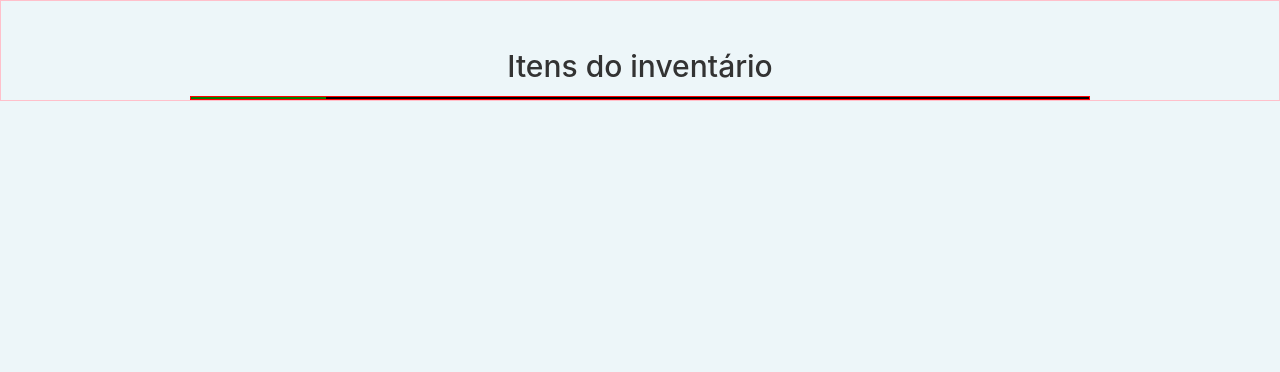
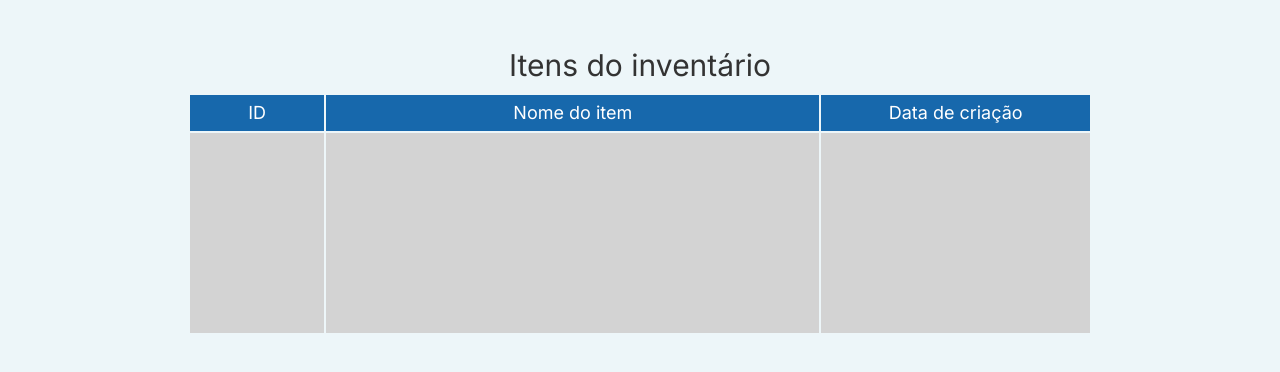
Before and after one commit to renandcr/konia_project_interface, a React (Create React App) app: page / in a window 1280 px wide. Shown: the top 372 px of the page. Built offline with nearby package versions, Linux system fonts and the light colour scheme.

Commit message:
feat: Desenvolver componente InventoryBox e incorporá-lo ao componente HomePage.

```diff
--- a/public/index.html
+++ b/public/index.html
@@ -8,6 +8,12 @@
     <meta
       name="description"
       content="Web site created using create-react-app"
+    />
+    <link rel="preconnect" href="https://fonts.googleapis.com" />
+    <link rel="preconnect" href="https://fonts.gstatic.com" crossorigin />
+    <link
+      href="https://fonts.googleapis.com/css2?family=Inter:wght@400;500;600&display=swap"
+      rel="stylesheet"
     />
     <link rel="apple-touch-icon" href="%PUBLIC_URL%/logo192.png" />
     <!--
--- /dev/null
+++ b/src/components/InventoryBox/index.tsx
@@ -0,0 +1,22 @@
+import {
+  InventoryBoxTwoContainer,
+  InventoryBoxOneContainer,
+  InventoryBoxContainer,
+} from "./style";
+
+export interface IInventoryBox {
+  children: string;
+}
+
+const InventoryBox: React.FC<IInventoryBox> = ({ children }): JSX.Element => {
+  return (
+    <InventoryBoxContainer>
+      <InventoryBoxOneContainer>
+        <h2>{children}</h2>
+      </InventoryBoxOneContainer>
+      <InventoryBoxTwoContainer />
+    </InventoryBoxContainer>
+  );
+};
+
+export default InventoryBox;
--- /dev/null
+++ b/src/components/InventoryBox/style.ts
@@ -0,0 +1,39 @@
+import { VARIABLES } from "../../styles/global";
+import styled from "styled-components";
+
+export const InventoryBoxContainer = styled.div`
+  width: 100%;
+`;
+
+export const InventoryBoxOneContainer = styled.div`
+  display: flex;
+  justify-content: center;
+  align-items: center;
+  width: 100%;
+  padding: 5px;
+  margin-bottom: 2px;
+  background-color: ${VARIABLES.blueColor};
+  h2 {
+    font-size: 10px;
+    line-height: 14px;
+    color: #ffffff;
+
+    @media only screen and (min-width: 425px) {
+      font-size: 14px;
+    }
+    @media only screen and (min-width: 768px) {
+      font-size: 18px;
+      line-height: 18px;
+    }
+  }
+
+  @media only screen and (min-width: 425px) {
+    padding: 9px;
+  }
+`;
+
+export const InventoryBoxTwoContainer = styled.div`
+  width: 100%;
+  min-height: 200px;
+  background-color: #d3d3d3;
+`;
--- a/src/pages/index.tsx
+++ b/src/pages/index.tsx
@@ -1,19 +1,29 @@
+import InventoryBox from "../components/InventoryBox";
+
 import {
   HomePageMainComponent,
-  BoxThreeContainer,
   HomePageComponent,
-  BoxOneContainer,
-  BoxTwoContainer,
+  BoxContainer,
 } from "./style";
 
-const HomePage: React.FC = (): JSX.Element => {
+export interface IHomePage {
+  width?: string;
+}
+
+const HomePage: React.FC<IHomePage> = (): JSX.Element => {
   return (
     <HomePageMainComponent>
       <h1>Itens do inventário</h1>
       <HomePageComponent>
-        <BoxOneContainer></BoxOneContainer>
-        <BoxTwoContainer></BoxTwoContainer>
-        <BoxThreeContainer></BoxThreeContainer>
+        <BoxContainer width="15%">
+          <InventoryBox>{"ID"}</InventoryBox>
+        </BoxContainer>
+        <BoxContainer width="55%">
+          <InventoryBox>{"Nome do item"}</InventoryBox>
+        </BoxContainer>
+        <BoxContainer width="30%">
+          <InventoryBox>{"Data de criação"}</InventoryBox>
+        </BoxContainer>
       </HomePageComponent>
     </HomePageMainComponent>
   );
--- a/src/pages/style.ts
+++ b/src/pages/style.ts
@@ -1,5 +1,6 @@
 import { VARIABLES } from "../styles/global";
 import styled from "styled-components";
+import { IHomePage } from ".";
 
 export const HomePageMainComponent = styled.main`
   display: flex;
@@ -7,38 +8,28 @@ export const HomePageMainComponent = styled.main`
   align-items: center;
   h1 {
     margin: 50px 0 15px 0;
-    line-height: 30px;
-    font-size: 30px;
-    font-weight: 500;
+    font-size: 22px;
+    line-height: 22px;
     color: ${VARIABLES.grayColor};
+
+    @media only screen and (min-width: 425px) {
+      font-size: 26px;
+      line-height: 26px;
+    }
+    @media only screen and (min-width: 768px) {
+      font-size: 30px;
+      line-height: 30px;
+    }
   }
-
-  border: solid 1px pink;
 `;
 
 export const HomePageComponent = styled.section`
   display: flex;
-  width: 90%;
+  column-gap: 2px;
+  width: 98%;
   max-width: 900px;
-  row-gap: 15px;
-
-  border: solid 1px red;
 `;
 
-export const BoxOneContainer = styled.div`
-  width: 15%;
-
-  border: solid 1px green;
+export const BoxContainer = styled.div<IHomePage>`
+  width: ${(props) => props.width};
 `;
-
-export const BoxTwoContainer = styled.div`
-  width: 55%;
-
-  border: solid 1px black;
-`;
-
-export const BoxThreeContainer = styled.div`
-  width: 30%;
-
-  border: solid 1px black;
-`;
```
